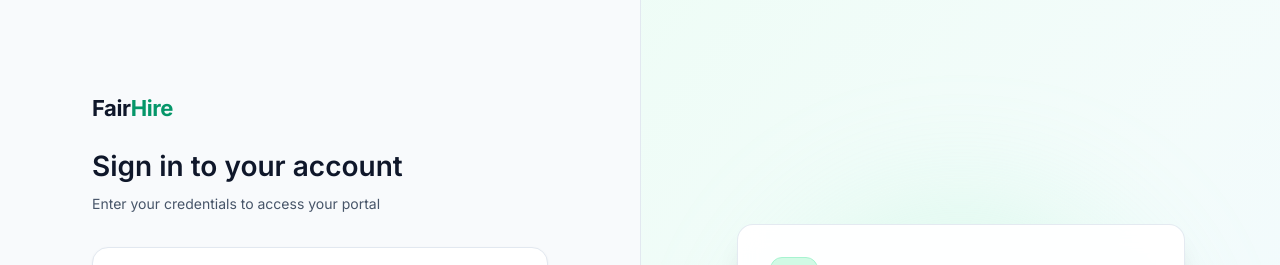
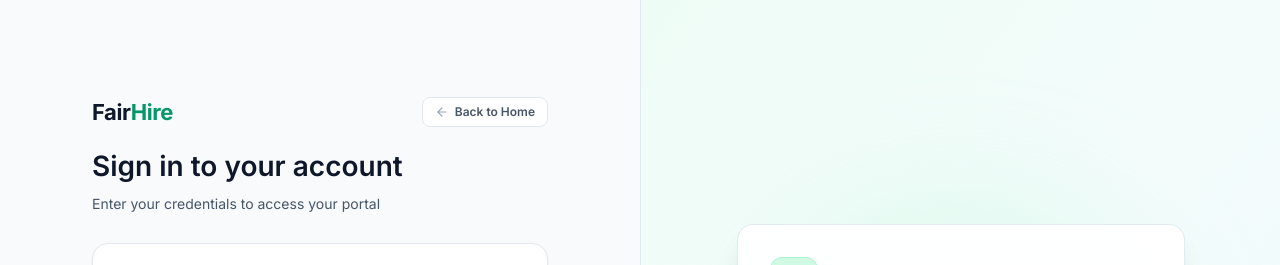
Before and after one commit to pateladil910/AI-Hiring-Bias-Detector, a React (Vite) app in the folder Frontend/: page /login in a window 1280 px wide. Shown: the top 265 px of the page. Built offline with nearby package versions, Linux system fonts and the light colour scheme; no server answers.

Commit message:
feat(auth): add back to landing page navigation button on login and register pages

```diff
--- a/Frontend/src/pages/Login.jsx
+++ b/Frontend/src/pages/Login.jsx
@@ -1,6 +1,6 @@
 import { useState } from 'react';
 import { Link, useNavigate } from 'react-router-dom';
-import { Eye, EyeOff, LogIn, ShieldCheck, CheckCircle2 } from 'lucide-react';
+import { Eye, EyeOff, LogIn, ShieldCheck, CheckCircle2, ArrowLeft } from 'lucide-react';
 import { useAuth } from '../context/AuthContext';
 
 export default function Login() {
@@ -74,14 +74,24 @@ export default function Login() {
         margin: '0 auto',
         width: '100%',
       }}>
-        {/* Brand */}
-        <div style={{ marginBottom: 32 }}>
-          <Link to="/" style={{ textDecoration: 'none' }}>
-            <span style={{ fontWeight: 700, fontSize: 22, color: 'var(--color-text-primary)', letterSpacing: '-0.02em' }}>
-              Fair<span style={{ color: 'var(--color-primary)' }}>Hire</span>
-            </span>
-          </Link>
-          <h1 style={{ marginTop: 24, marginBottom: 8, fontSize: '1.75rem' }}>Sign in to your account</h1>
+        {/* Brand Header & Back to Landing Button */}
+        <div style={{ marginBottom: 28 }}>
+          <div style={{ display: 'flex', alignItems: 'center', justifyContent: 'space-between', marginBottom: 20 }}>
+            <Link to="/" style={{ textDecoration: 'none' }}>
+              <span style={{ fontWeight: 700, fontSize: 22, color: 'var(--color-text-primary)', letterSpacing: '-0.02em' }}>
+                Fair<span style={{ color: 'var(--color-primary)' }}>Hire</span>
+              </span>
+            </Link>
+            <Link
+              to="/"
+              className="inline-flex items-center gap-1.5 text-xs font-semibold text-slate-600 hover:text-emerald-700 bg-white hover:bg-emerald-50 px-3 py-1.5 rounded-lg border border-slate-200 shadow-xs transition group cursor-pointer"
+            >
+              <ArrowLeft size={14} className="transition-transform group-hover:-translate-x-0.5 text-slate-400 group-hover:text-emerald-600" />
+              <span>Back to Home</span>
+            </Link>
+          </div>
+
+          <h1 style={{ marginTop: 8, marginBottom: 8, fontSize: '1.75rem' }}>Sign in to your account</h1>
           <p style={{ fontSize: 14, color: 'var(--color-text-secondary)', margin: 0 }}>
             Enter your credentials to access your portal
           </p>
```
Also changed, not shown: Frontend/src/pages/Register.jsx (+17 -8 lines).
